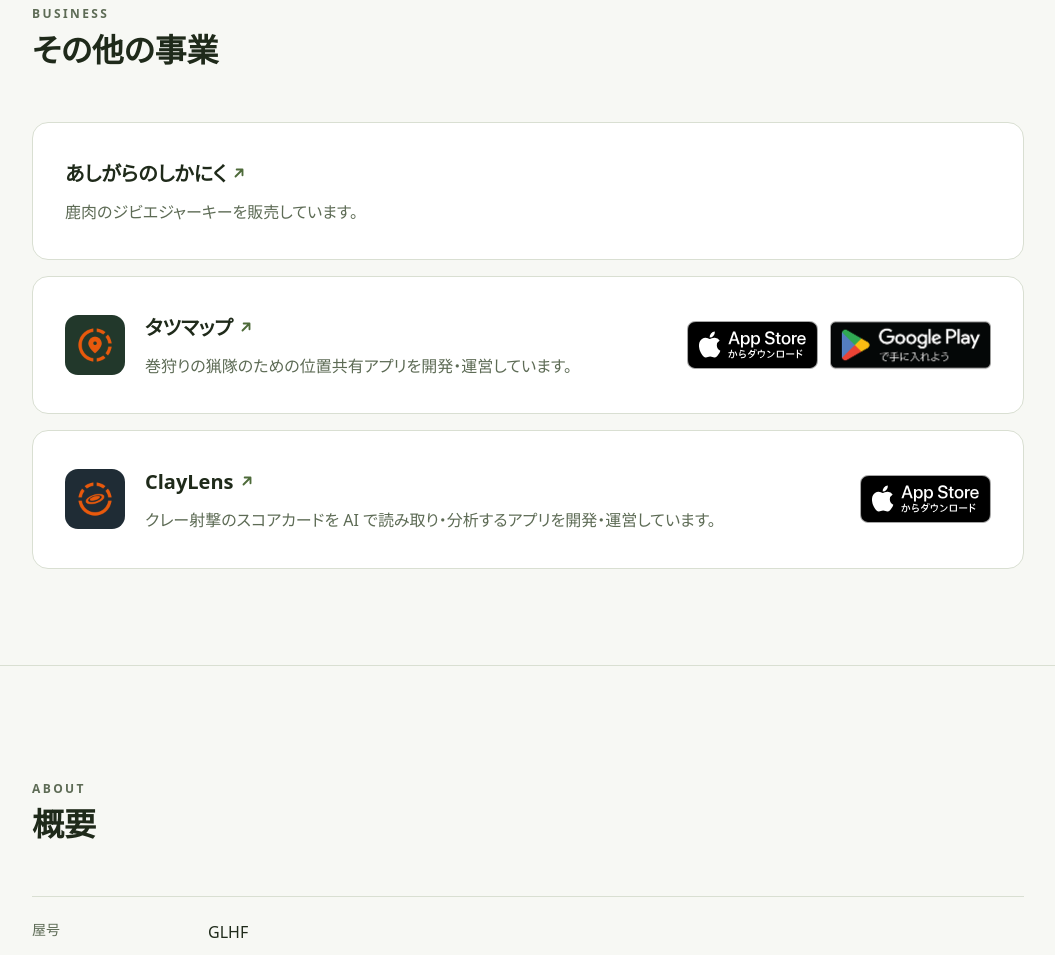
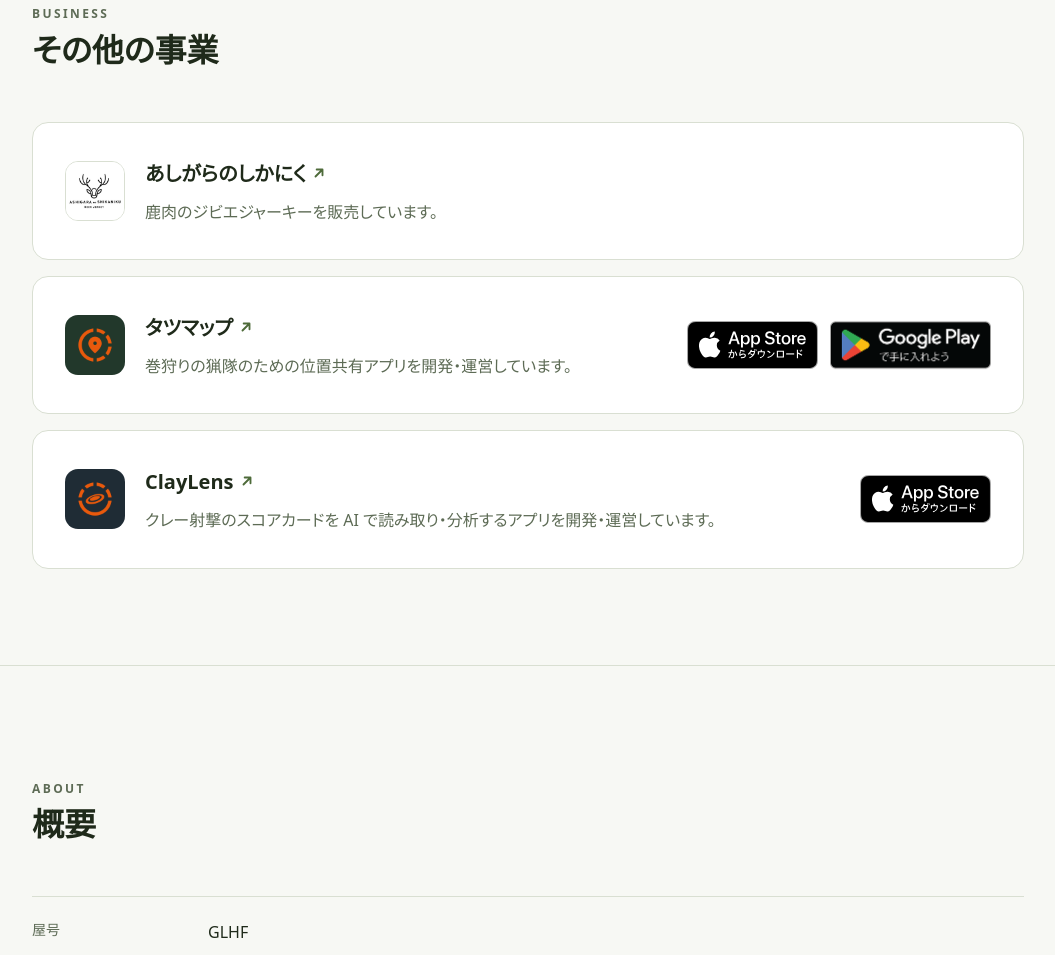
Before and after one commit to 1tsuki/glhf-labs.jp, a plain HTML site: page index.html in a window 1280 px wide. Shown: the part 2688-3643 px from the top of the page, without its empty margins (112-1167 px from the left). Drawn offline with Linux system fonts and the light colour scheme.

Commit message:
その他の事業：あしがらのしかにくにロゴを添える（shikaniku.shop の logo.jpg を 180px 角に切り抜き、白地なので枠線をつける）
Co-Authored-By: Claude Opus 5.5 <noreply@anthropic.com>

```diff
--- a/index.html
+++ b/index.html
@@ -96,6 +96,8 @@
   .biz-head { display: flex; align-items: center; gap: 20px; }
   /* アプリのアイコン（iOS の 60pt@3x、180px）。角丸は iOS のアイコンに近い比率 */
   .app-icon { flex: none; width: 60px; height: 60px; border-radius: 13px; }
+  /* 白地のロゴ（あしがらのしかにく）は白いカードに溶けるので、枠線で輪郭を出す */
+  .app-icon.on-white { border: 1px solid var(--line); }
   .biz h3 { margin: 0 0 4px; font-size: 20px; }
   /* 事業名そのものを Web サイトへのリンクにし、外部リンクの矢印（↗）を添える */
   .biz h3 a { color: var(--fg); text-decoration: none; }
@@ -231,9 +233,12 @@
           <h2>その他の事業</h2>
         </div>
         <div class="biz">
-          <div>
-            <h3><a href="https://shikaniku.shop/" target="_blank" rel="noopener">あしがらのしかにく<svg class="ext" viewBox="0 0 12 12" aria-hidden="true"><path d="M3 9 9 3M4 3h5v5" fill="none" stroke="currentColor" stroke-width="1.6" stroke-linecap="round" stroke-linejoin="round"/></svg></a></h3>
-            <p>鹿肉のジビエジャーキーを販売しています。</p>
+          <div class="biz-head">
+            <img class="app-icon on-white" src="assets/shikaniku-logo.png" alt="" width="60" height="60">
+            <div>
+              <h3><a href="https://shikaniku.shop/" target="_blank" rel="noopener">あしがらのしかにく<svg class="ext" viewBox="0 0 12 12" aria-hidden="true"><path d="M3 9 9 3M4 3h5v5" fill="none" stroke="currentColor" stroke-width="1.6" stroke-linecap="round" stroke-linejoin="round"/></svg></a></h3>
+              <p>鹿肉のジビエジャーキーを販売しています。</p>
+            </div>
           </div>
         </div>
         <div class="biz">
```
Also changed, not shown: assets/shikaniku-logo.png (added).
